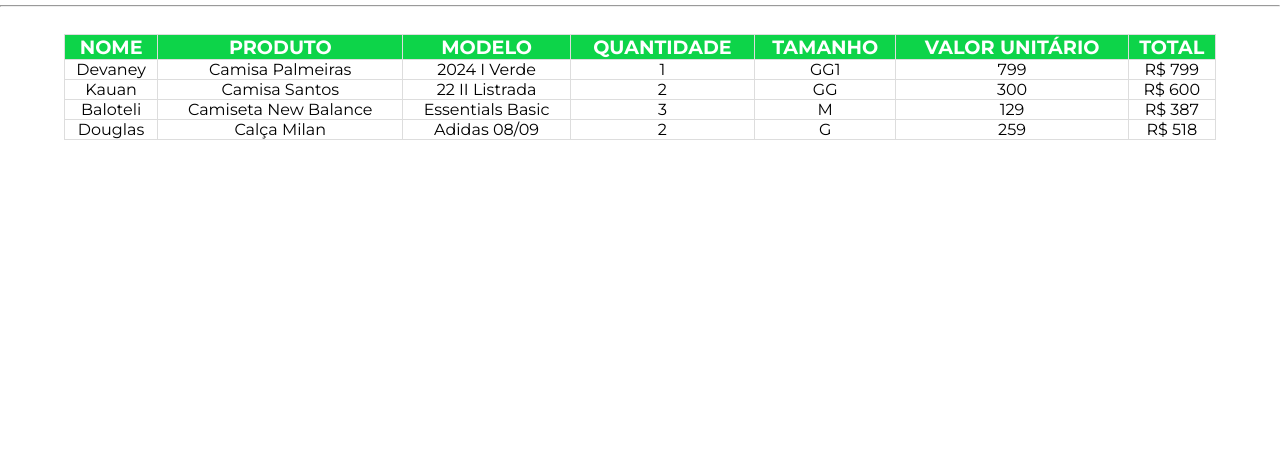
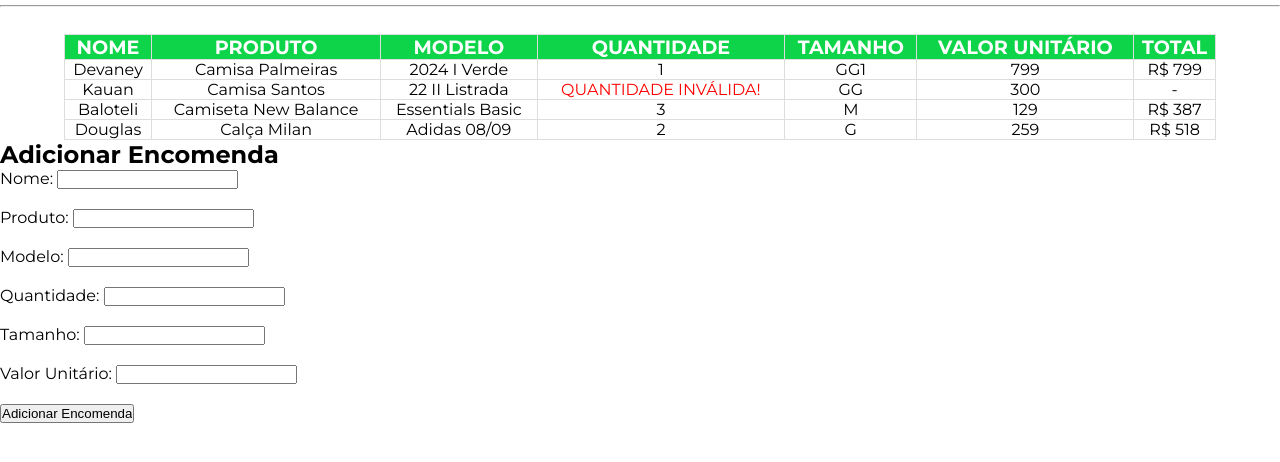
Before and after one commit to oPedr1nho/Toque-Esportivo, a plain HTML site: page index.html in a window 1280 px wide. Shown: the part 174-636 px from the top of the page. Drawn offline with Linux system fonts and the light colour scheme.

Commit message:
Add files via upload

```diff
--- a/index.html
+++ b/index.html
@@ -35,16 +35,16 @@
                 <td class="info-qtde">1</td>
                 <td class="info-tamanho">GG1</td>
                 <td class="info-valor">799</td>
-                <td class="info-valortotal">rs0</td>
+                <td class="info-valortotal">-</td>
             </tr>
             <tr class="linhas">
                 <td class="info-nome">Kauan</td>
                 <td class="info-produto">Camisa Santos</td>
                 <td class="info-modelo">22 II Listrada</td>
-                <td class="info-qtde">2</td>
+                <td class="info-qtde">0</td>
                 <td class="info-tamanho">GG</td>
                 <td class="info-valor">300</td>
-                <td class="info-valortotal">0</td>
+                <td class="info-valortotal">-</td>
             </tr>
             <tr class="linhas">
                 <td class="info-nome">Baloteli</td>
@@ -53,7 +53,7 @@
                 <td class="info-qtde">3</td>
                 <td class="info-tamanho">M</td>
                 <td class="info-valor">129</td>
-                <td class="info-valortotal">0</td>
+                <td class="info-valortotal">-</td>
             </tr>
             <tr class="linhas">
                 <td class="info-nome">Douglas</td>
@@ -62,9 +62,38 @@
                 <td class="info-qtde">2</td>
                 <td class="info-tamanho" d>G</td>
                 <td class="info-valor">259</td>
-                <td class="info-valortotal">0</td>
+                <td class="info-valortotal">-</td>
             </tr>
         </table>
+
+
+    <!-- Seção para adicionar novas encomendas -->
+    <section id="adicionar-encomenda">
+        <h2>Adicionar Encomenda</h2>
+        <form id="form-encomenda">
+            <label for="nome">Nome:</label>
+            <input type="text" id="nome" name="nome" required><br><br>
+
+            <label for="produto">Produto:</label>
+            <input type="text" id="produto" name="produto" required><br><br>
+
+            <label for="modelo">Modelo:</label>
+            <input type="text" id="modelo" name="modelo" required><br><br>
+
+            <label for="quantidade">Quantidade:</label>
+            <input type="number" id="quantidade" name="quantidade" required><br><br>
+
+            <label for="tamanho">Tamanho:</label>
+            <input type="text" id="tamanho" name="tamanho" required><br><br>
+
+            <label for="valor">Valor Unitário:</label>
+            <input type="number" id="valor" name="valor" required><br><br>
+
+            <input type="submit" value="Adicionar Encomenda">
+        </form>
+    </section>
+
+
     </main>
     <script src="teste.js">
     </script>
--- a/teste.js
+++ b/teste.js
@@ -5,7 +5,66 @@
     var quantidade = linhasTabela[i].querySelector(".info-qtde").textContent;
     var valoruni = linhasTabela[i].querySelector(".info-valor").textContent;
 
-    var calc_total = quantidade * valoruni;
+    //Valida a quantidade
+    if(quantidade < 1 || isNaN(quantidade)){
+        //Quantidade NOK --- Reportar ao usuário
+        linhasTabela[i].querySelector(".info-qtde").textContent = "QUANTIDADE INVÁLIDA!";
+        linhasTabela[i].querySelector(".info-qtde").style.color = "red";
+    }else{
+        //Quantidade OK --- Prosseguir
+        if(valoruni <=0 || isNaN(valoruni)){
+            //Valor NOK --- Reportar ao usuário
+            linhasTabela[i].querySelector(".info-valortotal").textContent = "VALOR INVÁLIDO!";
+            linhasTabela[i].style.backgroundColor = "red";
+        }else{
+            //Valor OK --- Prosseguir
+            linhasTabela[i].querySelector(".info-valortotal").textContent = "R$ " + calcularTotal(quantidade,valoruni);
+        }
+    }
+}
 
-    linhasTabela[i].querySelector(".info-valortotal").textContent = "R$ " + calc_total;
+//Funcao para Calcular Valor Total da Encomenda
+
+function calcularTotal(quantidade,valoruni){
+    var total = 0;
+    total = quantidade * valoruni;;
+
+    return total;
 }
+
+
+document.getElementById("form-encomenda").addEventListener("submit", function(event) {
+    event.preventDefault(); // Evita o envio do formulário por padrão
+
+        // Obtém os valores dos campos
+        var nome = document.getElementById("nome").value;
+        var produto = document.getElementById("produto").value;
+        var modelo = document.getElementById("modelo").value;
+        var quantidade = document.getElementById("quantidade").value;
+        var tamanho = document.getElementById("tamanho").value;
+        var valor = document.getElementById("valor").value;
+
+        // Adiciona uma nova linha na tabela com os valores inseridos
+        var novaLinha = "<tr class='linhas'><td class='info-nome'>" + nome + "</td><td class='info-produto'>" + produto + "</td><td class='info-modelo'>" + modelo + "</td><td class='info-qtde'>" + quantidade + "</td><td class='info-tamanho'>" + tamanho + "</td><td class='info-valor'>" + valor + "</td><td class='info-valortotal'>R$ " + calcularTotal(quantidade, valor) + "</td></tr>";
+        document.getElementById("tabela").innerHTML += novaLinha;
+
+        // Atualiza os totais
+        atualizarTotais();
+    });
+
+    function atualizarTotais() {
+        var linhasTabela = document.querySelectorAll(".linhas");
+
+        for (var i = 0; i < linhasTabela.length; i++) {
+            var quantidade = linhasTabela[i].querySelector(".info-qtde").textContent;
+            var valoruni = linhasTabela[i].querySelector(".info-valor").textContent;
+
+            //Valida a quantidade e calcula o total
+            if (quantidade < 1 || isNaN(quantidade) || valoruni <= 0 || isNaN(valoruni)) {
+                linhasTabela[i].querySelector(".info-valortotal").textContent = "VALOR INVÁLIDO!";
+                linhasTabela[i].style.backgroundColor = "red";
+            } else {
+                linhasTabela[i].querySelector(".info-valortotal").textContent = "R$ " + calcularTotal(quantidade, valoruni);
+            }
+        }
+    }
```
